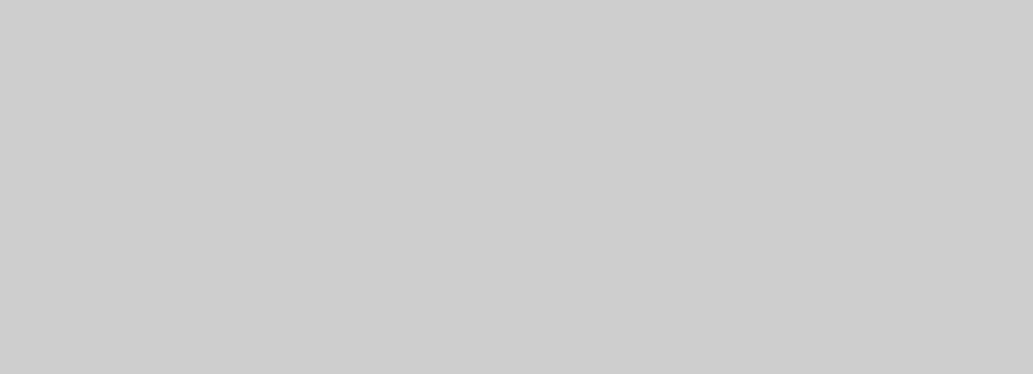
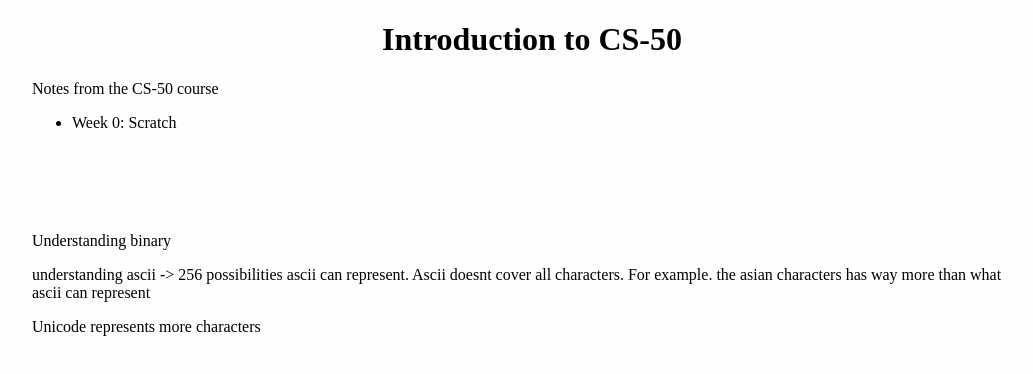
Before and after one commit to nini3008/cs-50, a plain HTML site: page index.html in a window 1280 px wide. Shown: the whole page, without its empty margins (108-1141 px from the left). Drawn offline with Linux system fonts and the light colour scheme.

Commit message:
week 0 progress

```diff
--- a/index.html
+++ b/index.html
@@ -7,6 +7,22 @@
     <link rel="stylesheet" href="style.css">
 </head>
 <body>
+    <div class="container">
+        <h1 class="header">Introduction to CS-50</h1>
+        <p>Notes from the CS-50 course</p>
+        <ul class="lectures">
+            <li href="#scratch">Week 0: Scratch</li>
+        </ul>
+
+        <div id="scratch">
+            <p>Understanding binary</p>
+            <p>understanding ascii -> 256 possibilities ascii can represent. Ascii doesnt cover all characters. For example. the asian characters has way more than what ascii can represent</p>
+            <p>Unicode represents more characters</p>
+
+        </div>
+    </div>
+
+
 
     <script src="app.js"></script>
 </body>
--- a/style.css
+++ b/style.css
@@ -1,5 +1,5 @@
 body {
-  background-color: #cecece;
+  background-color: #fefefe;
 }
 .container {
   margin: 20px auto;
@@ -8,3 +8,7 @@
 .header {
   text-align: center;
 }
+
+.lectures {
+  margin-bottom: 100px;
+}
```
